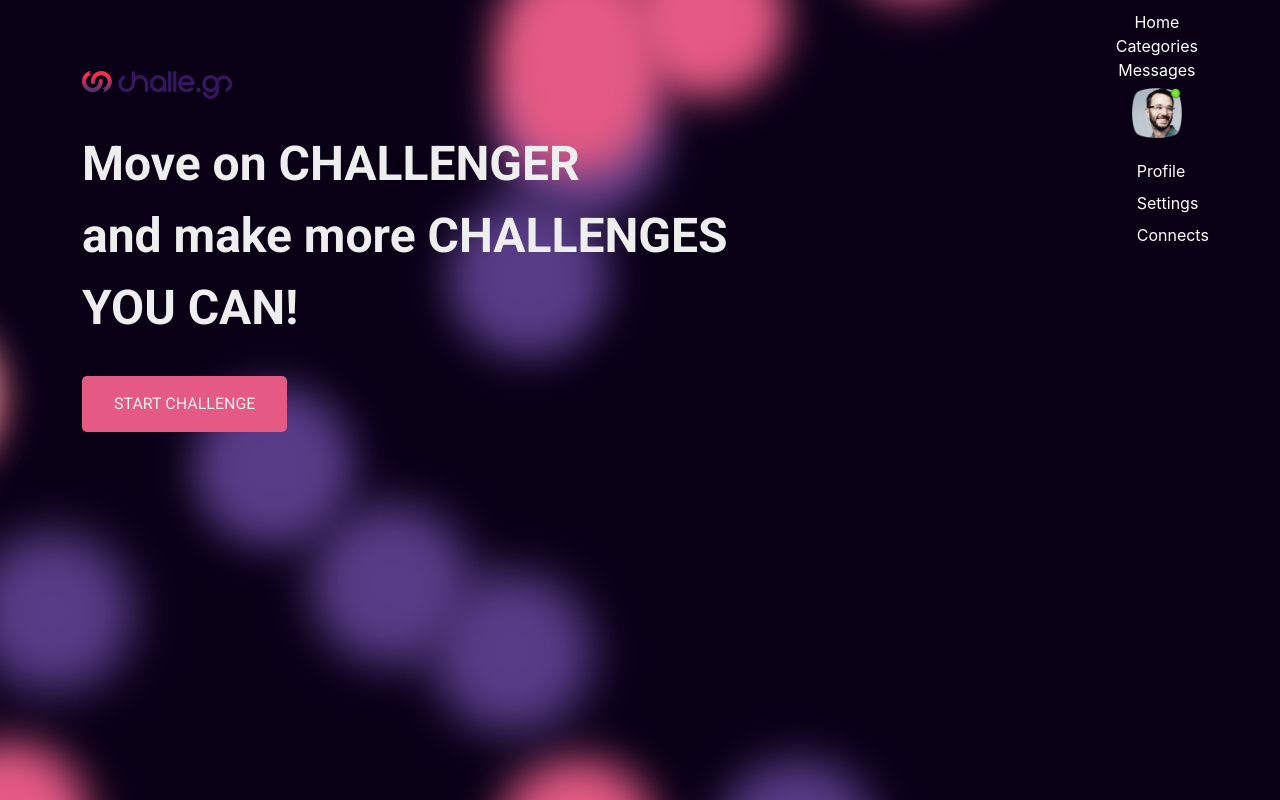
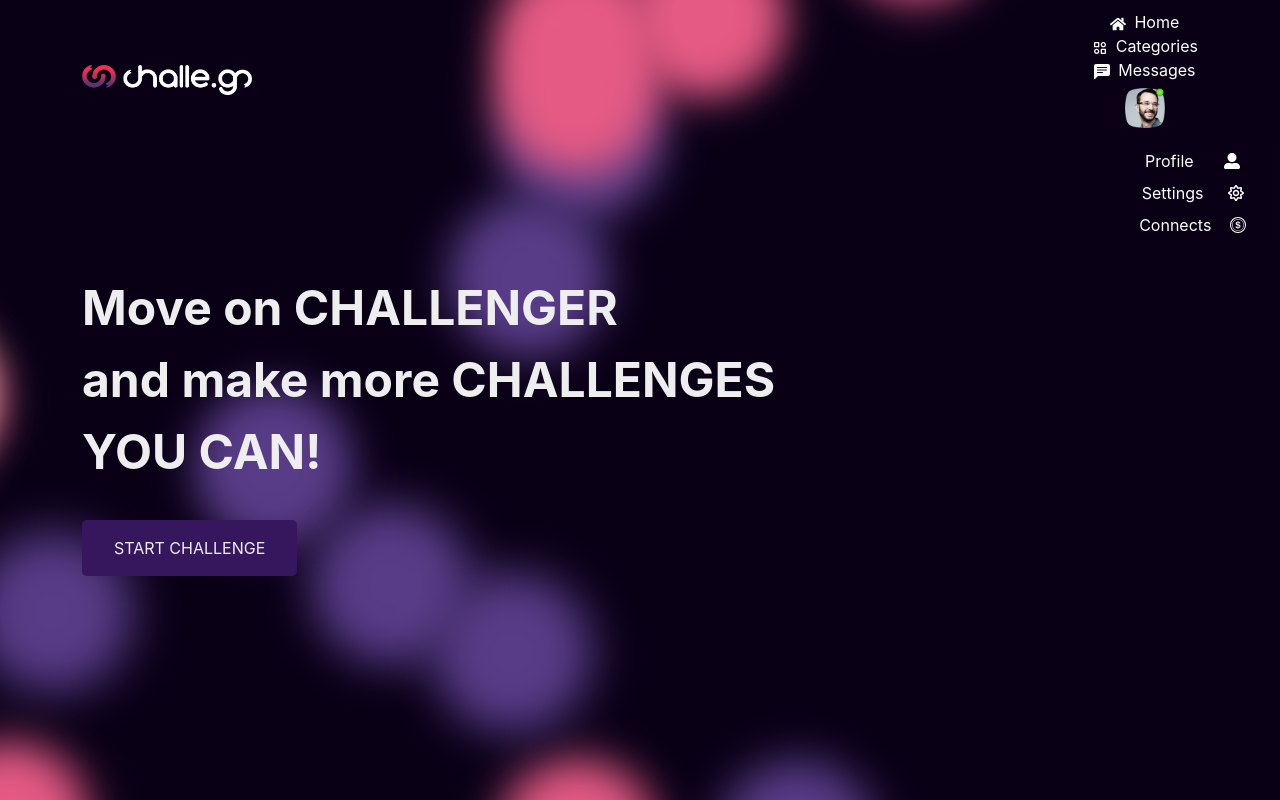
Before and after one commit to A01TH/graduation-project, a React (Create React App) app: page / in a window 1280 px wide. Both pictures are taken after a click on the button 1156 px from the left and 113 px from the top of the page. Built offline with nearby package versions, Linux system fonts and the light colour scheme; the HTML template or start-up script is replaced by a standard one.

Commit message:
edited hero and navbar

```diff
--- a/src/App.js
+++ b/src/App.js
@@ -1,5 +1,4 @@
 import "./App.scss";
-import Login from "./components/auth/Login";
 import Navbar from "./components/navbar/Navbar";
 import { Route, Routes, BrowserRouter } from "react-router-dom";
 import GetStarted from "./Pages/GetStarted/GetStarted";
--- a/src/components/hero/Hero.jsx
+++ b/src/components/hero/Hero.jsx
@@ -3,7 +3,7 @@ import "./Hero.scss";
 
 const Hero = (props) => {
   return (
-    <div className="hero">
+    <div className="hero d-flex align-items-center justify-content-center ">
       <div className="container">
         <h1 className="w-lg-50 w-md-75 w-100">
           Move on <span className="text-uppercase colored">Challenger</span>
--- a/src/components/hero/Hero.scss
+++ b/src/components/hero/Hero.scss
@@ -1,10 +1,8 @@
-@import url("https://fonts.googleapis.com/css?family=Roboto:400,400i,700");
-
 .hero {
   padding-top: 4rem;
   text-align: start;
   color: #eee;
-  font-family: "Roboto";
+  height: calc(100vh - 80px);
   h1 {
     width: 60%;
     font-size: 3rem;
@@ -18,15 +16,16 @@
     }
   }
   button {
-    background: #e45a84;
+    background: #36175e;
     color: #eee;
     padding: 1rem 2rem;
     border: none;
     border-radius: 5px;
     text-transform: uppercase;
     cursor: pointer;
+    transition: all 0.3s ease-in-out;
     &:hover {
-      background: #36175e;
+      background: #e45a84;
     }
   }
 }
--- a/src/components/navbar/Navbar.jsx
+++ b/src/components/navbar/Navbar.jsx
@@ -1,8 +1,12 @@
 import React, { useState } from "react";
 import { Dropdown } from "react-bootstrap";
 import { Link, NavLink } from "react-router-dom";
-import logo from "../../assets/logo/Logo.png";
+import logo from "../../assets/logo/Logo2.png";
 import user from "../../assets/navbar/nav-user.png";
+import { BsCoin, BsFillChatLeftTextFill } from "react-icons/bs";
+import { FaHome, FaRegSun, FaUserAlt } from "react-icons/fa";
+import { BiCategoryAlt } from "react-icons/bi";
+
 import "./Navbar.scss";
 const Header = () => {
   const [logged, setLogged] = useState(true);
@@ -36,13 +40,22 @@ const Header = () => {
                 }`}
               >
                 <li className="link">
-                  <NavLink to="/home">Home</NavLink>
+                  <NavLink to="/home">
+                    <FaHome className="me-2" />
+                    Home
+                  </NavLink>
                 </li>
                 <li className="link">
-                  <NavLink to="/home">Categories</NavLink>
+                  <NavLink to="/home">
+                    <BiCategoryAlt className="me-2" />
+                    Categories
+                  </NavLink>
                 </li>
                 <li className="link">
-                  <NavLink to="/home">Messages</NavLink>
+                  <NavLink to="/home">
+                    <BsFillChatLeftTextFill className="me-2" />
+                    Messages
+                  </NavLink>
                 </li>
                 <li>
                   <Dropdown>
@@ -55,9 +68,27 @@ const Header = () => {
                     </Dropdown.Toggle>
 
                     <Dropdown.Menu className="bg-transparent">
-                      <Dropdown.Item href="#/action-1">Profile</Dropdown.Item>
-                      <Dropdown.Item href="#/action-2">Settings</Dropdown.Item>
-                      <Dropdown.Item href="#/action-3">Connects</Dropdown.Item>
+                      <Dropdown.Item
+                        href="#/action-1"
+                        className="d-flex align-items-center justify-content-around"
+                      >
+                        <span>Profile</span>
+                        <FaUserAlt />
+                      </Dropdown.Item>
+                      <Dropdown.Item
+                        href="#/action-2"
+                        className="d-flex align-items-center justify-content-around"
+                      >
+                        <span>Settings</span>
+                        <FaRegSun />
+                      </Dropdown.Item>
+                      <Dropdown.Item
+                        href="#/action-3"
+                        className="d-flex align-items-center justify-content-around"
+                      >
+                        <span>Connects</span>
+                        <BsCoin />
+                      </Dropdown.Item>
                     </Dropdown.Menu>
                   </Dropdown>
                 </li>
--- a/src/components/navbar/Navbar.scss
+++ b/src/components/navbar/Navbar.scss
@@ -25,7 +25,7 @@ $link-hover-color: #36175e;
   li {
     position: relative;
     img {
-      width: 50px;
+      width: 40px;
     }
   }
   ul .link::before {
@@ -46,7 +46,7 @@ $link-hover-color: #36175e;
 
 .brand {
   img {
-    width: 150px;
+    width: 170px;
   }
 }
 
```
Also changed, not shown: src/assets/logo/Logo2.png (added).
